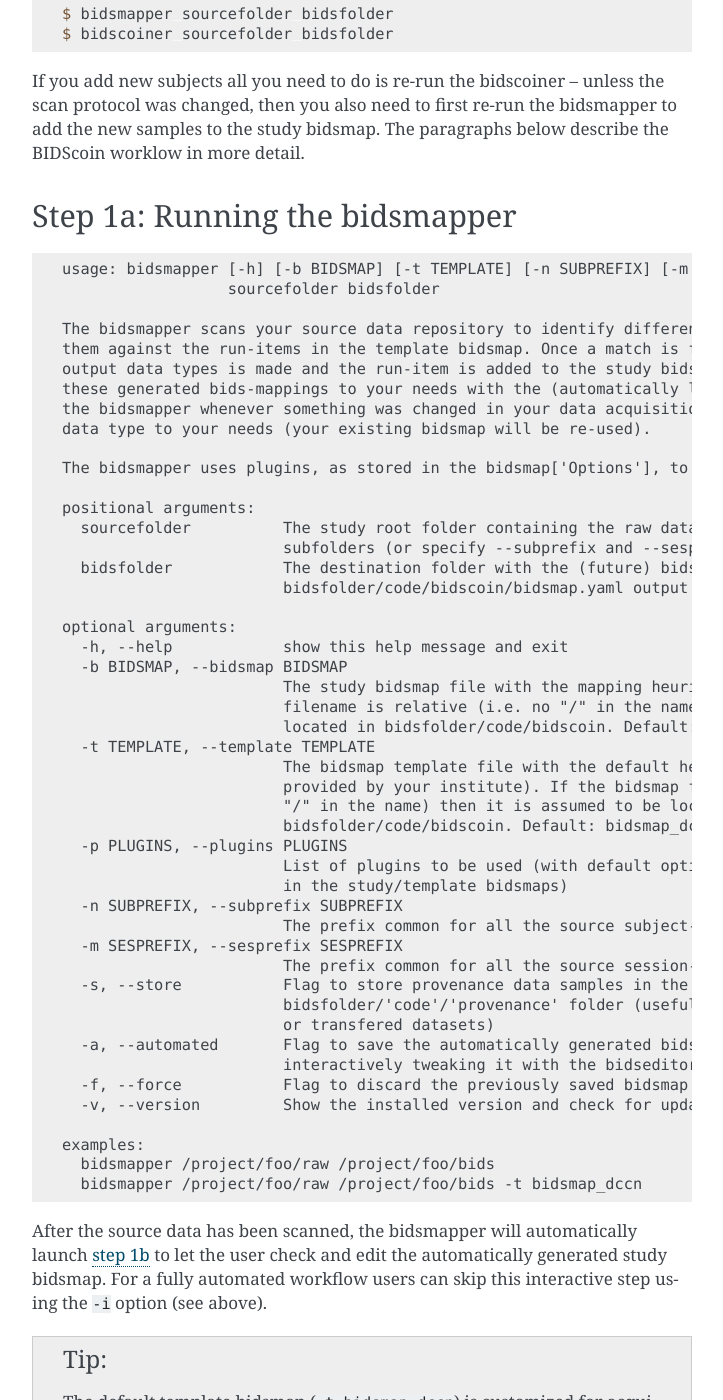
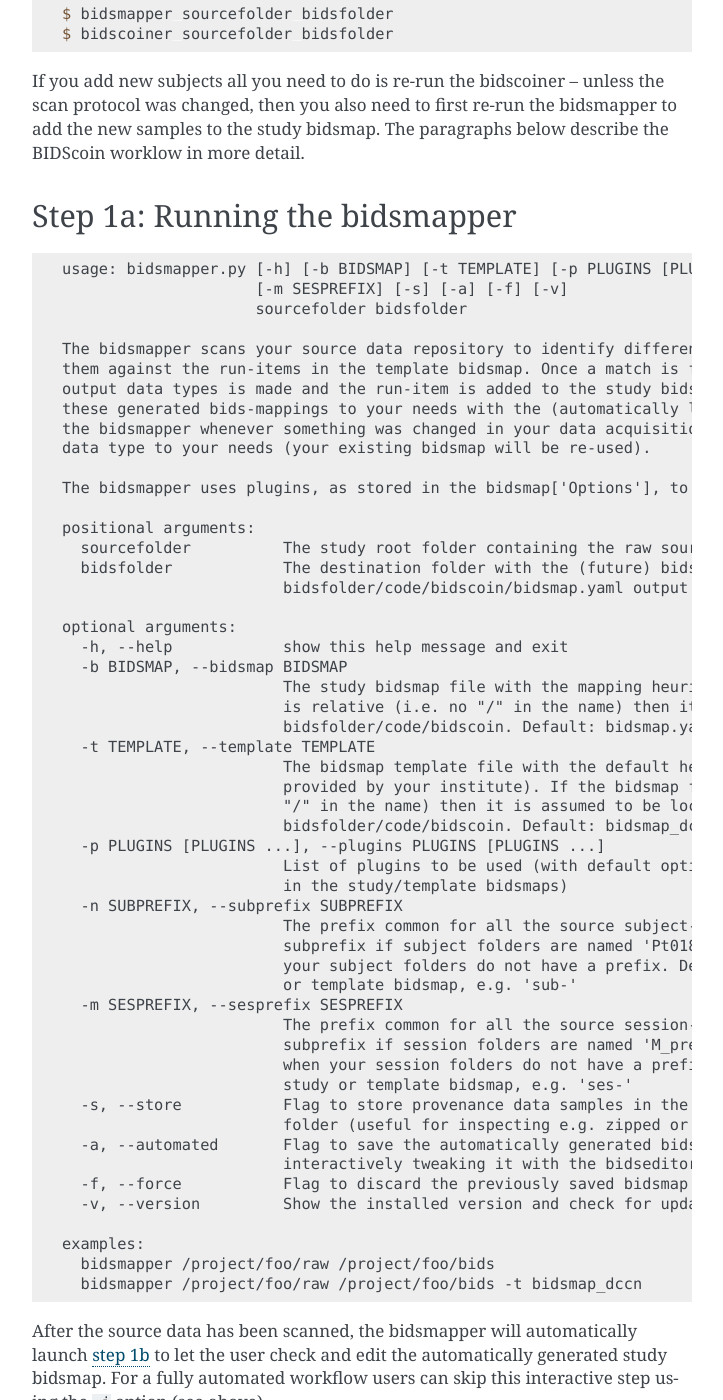
Before and after one commit to Donders-Institute/bidscoin, a Sphinx documentation site: the page built from docs/workflow.rst, in a window 1280 px wide and 1400 px high, scrolled down 677 px. Shown: the whole window, without its empty margins (388-1111 px from the left). Built offline with Sphinx 7.4.7, drawn with Linux system fonts in a browser that asks for light colours; some of the changed text lies outside the part shown.

Commit message:
* Significant rewrite of the subject/session prefix- and subject-label handling (to deal with prefix-less folders, see github issue #121) * small bugfixes

```diff
--- a/docs/workflow.rst
+++ b/docs/workflow.rst
@@ -21,8 +21,9 @@
 
 ::
 
-    usage: bidsmapper [-h] [-b BIDSMAP] [-t TEMPLATE] [-n SUBPREFIX] [-m SESPREFIX] [-s] [-a] [-f] [-v]
-                      sourcefolder bidsfolder
+    usage: bidsmapper.py [-h] [-b BIDSMAP] [-t TEMPLATE] [-p PLUGINS [PLUGINS ...]] [-n SUBPREFIX]
+                         [-m SESPREFIX] [-s] [-a] [-f] [-v]
+                         sourcefolder bidsfolder
 
     The bidsmapper scans your source data repository to identify different data types by matching
     them against the run-items in the template bidsmap. Once a match is found, a mapping to BIDS
@@ -34,32 +35,36 @@
     The bidsmapper uses plugins, as stored in the bidsmap['Options'], to do the actual work
 
     positional arguments:
-      sourcefolder          The study root folder containing the raw data in sub-#/[ses-#/]data
-                            subfolders (or specify --subprefix and --sesprefix for different prefixes)
+      sourcefolder          The study root folder containing the raw source data folders
       bidsfolder            The destination folder with the (future) bids data and the
                             bidsfolder/code/bidscoin/bidsmap.yaml output file
 
     optional arguments:
       -h, --help            show this help message and exit
       -b BIDSMAP, --bidsmap BIDSMAP
-                            The study bidsmap file with the mapping heuristics. If the bidsmap
-                            filename is relative (i.e. no "/" in the name) then it is assumed to be
-                            located in bidsfolder/code/bidscoin. Default: bidsmap.yaml
+                            The study bidsmap file with the mapping heuristics. If the bidsmap filename
+                            is relative (i.e. no "/" in the name) then it is assumed to be located in
+                            bidsfolder/code/bidscoin. Default: bidsmap.yaml
       -t TEMPLATE, --template TEMPLATE
                             The bidsmap template file with the default heuristics (this could be
                             provided by your institute). If the bidsmap filename is relative (i.e. no
                             "/" in the name) then it is assumed to be located in
                             bidsfolder/code/bidscoin. Default: bidsmap_dccn.yaml
-      -p PLUGINS, --plugins PLUGINS
+      -p PLUGINS [PLUGINS ...], --plugins PLUGINS [PLUGINS ...]
                             List of plugins to be used (with default options, overrules the plugin list
                             in the study/template bidsmaps)
       -n SUBPREFIX, --subprefix SUBPREFIX
-                            The prefix common for all the source subject-folders. Default: 'sub-'
+                            The prefix common for all the source subject-folders (e.g. 'Pt' is the
+                            subprefix if subject folders are named 'Pt018', 'Pt019', ...). Use '*' when
+                            your subject folders do not have a prefix. Default: the value of the study
+                            or template bidsmap, e.g. 'sub-'
       -m SESPREFIX, --sesprefix SESPREFIX
-                            The prefix common for all the source session-folders. Default: 'ses-'
-      -s, --store           Flag to store provenance data samples in the
-                            bidsfolder/'code'/'provenance' folder (useful for inspecting e.g. zipped
-                            or transfered datasets)
+                            The prefix common for all the source session-folders (e.g. 'M_' is the
+                            subprefix if session folders are named 'M_pre', 'M_post', ...). Use '*'
+                            when your session folders do not have a prefix. Default: the value of the
+                            study or template bidsmap, e.g. 'ses-'
+      -s, --store           Flag to store provenance data samples in the bidsfolder/'code'/'provenance'
+                            folder (useful for inspecting e.g. zipped or transfered datasets)
       -a, --automated       Flag to save the automatically generated bidsmap to disk and without
                             interactively tweaking it with the bidseditor
       -f, --force           Flag to discard the previously saved bidsmap and logfile
@@ -79,7 +84,7 @@
 
 ::
 
-    usage: bidseditor [-h] [-b BIDSMAP] [-t TEMPLATE] [-n SUBPREFIX] [-m SESPREFIX] bidsfolder
+    usage: bidseditor.py [-h] [-b BIDSMAP] [-t TEMPLATE] bidsfolder
 
     This application launches a graphical user interface for editing the bidsmap that is produced by
     the bidsmapper. You can edit the BIDS data types and entities until all run-items have a meaningful
@@ -94,18 +99,14 @@
     optional arguments:
       -h, --help            show this help message and exit
       -b BIDSMAP, --bidsmap BIDSMAP
-                            The study bidsmap file with the mapping heuristics. If the bidsmap
-                            filename is relative (i.e. no "/" in the name) then it is assumed to
-                            be located in bidsfolder/code/bidscoin. Default: bidsmap.yaml
+                            The study bidsmap file with the mapping heuristics. If the bidsmap filename
+                            is relative (i.e. no "/" in the name) then it is assumed to be located in
+                            bidsfolder/code/bidscoin. Default: bidsmap.yaml
       -t TEMPLATE, --template TEMPLATE
                             The template bidsmap file with the default heuristics (this could be
-                            provided by your institute). If the bidsmap filename is relative (i.e.
-                            no "/" in the name) then it is assumed to be located in
+                            provided by your institute). If the bidsmap filename is relative (i.e. no
+                            "/" in the name) then it is assumed to be located in
                             bidsfolder/code/bidscoin. Default: bidsmap_dccn.yaml
-      -n SUBPREFIX, --subprefix SUBPREFIX
-                            The prefix common for all the source subject-folders. Default: 'sub-'
-      -m SESPREFIX, --sesprefix SESPREFIX
-                            The prefix common for all the source session-folders. Default: 'ses-'
 
     examples:
       bidseditor /project/foo/bids
@@ -120,6 +121,9 @@
 .. figure:: ./_static/bidseditor_main.png
 
    The main window with the ``DICOM mappings`` and ``PAR mappings`` tabs, an ``Options`` tab and a ``Data browser`` tab. The selected ``DICOM mappings`` tab shows an overview of how DICOM source data types (left) are mapped to BIDS output data (right). The BIDScoin settings used for this study can be adjusted in the `Options <options.html>`__ tab and the ``Data browser`` tab can be used to inspect the source data structure.
+
+.. tip::
+   If the default ``/sub-(.*?)/`` expression (where ``sub-`` can be substituted by your prefix) fails to parse the subject label, try prepending (a part of) the sourcefolder path, e.g. if your data is in ``/project/raw/sub-001/..`` try ``<<filepath:/raw/sub-(.*?)/``>> for extracting the ``001`` subject label. This is especially useful if your subject folders have no or a very short prefix.
 
 .. tip::
    Clear the ``session`` label field if you have data with only one seesion. This will remove the optional session label from the BIDS ouptput name
@@ -156,9 +160,9 @@
 
 ::
 
-    usage: bidscoiner [-h] [-p PARTICIPANT_LABEL [PARTICIPANT_LABEL ...]] [-f] [-s]
-                      [-b BIDSMAP] [-n SUBPREFIX] [-m SESPREFIX] [-v]
-                      sourcefolder bidsfolder
+    usage: bidscoiner.py [-h] [-p PARTICIPANT_LABEL [PARTICIPANT_LABEL ...]] [-f] [-s] [-b BIDSMAP]
+                         [-v]
+                         sourcefolder bidsfolder
 
     Converts ("coins") your source datasets to nifti / json / tsv BIDS datasets using
     the information from the bidsmap.yaml file. Edit this bidsmap to your needs using the
@@ -175,34 +179,25 @@
     bidsfolder/code/bidscoin/bidscoiner.log file.
 
     positional arguments:
-      sourcefolder          The study root folder containing the raw data in
-                            sub-#/[ses-#/]data subfolders (or specify --subprefix and
-                            --sesprefix for different prefixes)
+      sourcefolder          The study root folder containing the raw source data
       bidsfolder            The destination / output folder with the bids data
 
     optional arguments:
       -h, --help            show this help message and exit
-      -p PARTICIPANT_LABEL [PARTICIPANT_LABEL ...], --participant_label PARTICIPANT_LABEL [PART
-    ICIPANT_LABEL ...]
-                            Space separated list of selected sub-# names / folders to be
-                            processed (the sub- prefix can be removed). Otherwise all
-                            subjects in the sourcefolder will be selected
-      -f, --force           If this flag is given subjects will be processed, regardless of
-                            existing folders in the bidsfolder. Otherwise existing folders
-                            will be skipped
+      -p PARTICIPANT_LABEL [PARTICIPANT_LABEL ...], --participant_label PARTICIPANT_LABEL [PARTICIPANT_LABEL ...]
+                            Space separated list of selected sub-# names / folders to be processed (the
+                            sub- prefix can be removed). Otherwise all subjects in the sourcefolder
+                            will be selected
+      -f, --force           If this flag is given subjects will be processed, regardless of existing
+                            folders in the bidsfolder. Otherwise existing folders will be skipped
       -s, --skip_participants
-                            If this flag is given those subjects that are in participants.tsv
-                            will not be processed (also when the --force flag is given).
-                            Otherwise the participants.tsv table is ignored
+                            If this flag is given those subjects that are in participants.tsv will not
+                            be processed (also when the --force flag is given). Otherwise the
+                            participants.tsv table is ignored
       -b BIDSMAP, --bidsmap BIDSMAP
-                            The study bidsmap file with the mapping heuristics. If the
-                            bidsmap filename is relative (i.e. no "/" in the name) then it is
-                            assumed to be located in bidsfolder/code/bidscoin. Default:
-                            bidsmap.yaml
-      -n SUBPREFIX, --subprefix SUBPREFIX
-                            The prefix common for all the source subject-folders. Default: 'sub-'
-      -m SESPREFIX, --sesprefix SESPREFIX
-                            The prefix common for all the source session-folders. Default: 'ses-'
+                            The study bidsmap file with the mapping heuristics. If the bidsmap filename
+                            is relative (i.e. no "/" in the name) then it is assumed to be located in
+                            bidsfolder/code/bidscoin. Default: bidsmap.yaml
       -v, --version         Show the installed version and check for updates
 
     examples:
```
Also changed, not shown: docs/CHANGELOG.md (+8 -1 lines), 10 other files.
